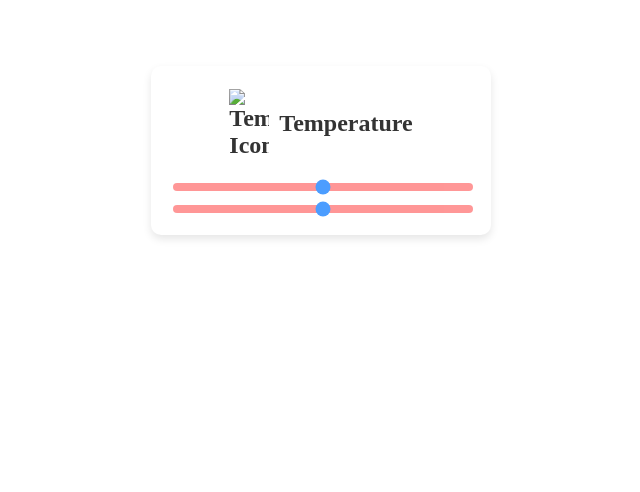
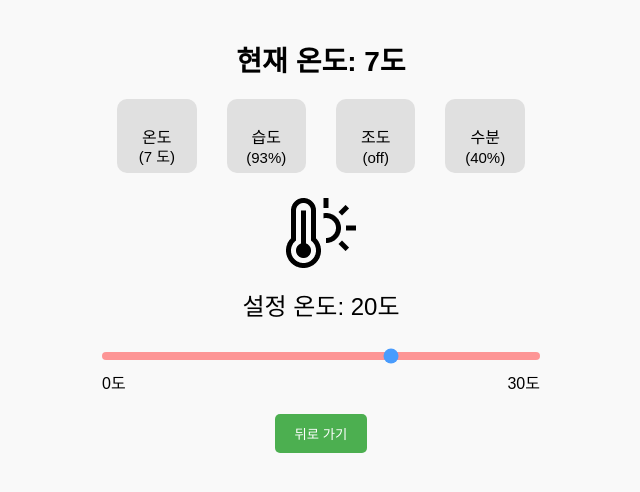
Before and after one commit to Meavvos/-, a plain HTML site: page farmy/temperature.html in a window 1280 px wide. Shown: the whole page, without its empty margins (319-959 px from the left). Drawn offline with Linux system fonts and the light colour scheme; files that its build step writes are made by us from their sources; a web font is replaced by a local one.

Commit message:
온도탭업데이트

```diff
--- a/farmy/temperature.html
+++ b/farmy/temperature.html
@@ -4,21 +4,141 @@
 <head>
     <meta charset="UTF-8">
     <meta name="viewport" content="width=device-width, initial-scale=1.0">
-    <title>Temperature Settings</title>
-    <link rel="stylesheet" href="farmstyle.css">
+    <link rel="icon" href="img/logo/favicon.svg">
+    <title>온도 설정 - Farmy</title>
+    <link rel="stylesheet" href="css/farmstyle.css">
+    <link rel="stylesheet" type="text/css" href='https://cdn.jsdelivr.net/gh/orioncactus/pretendard/dist/web/static/pretendard.css'>
+    <link rel="stylesheet" type="text/css" href="css/styleguide.css" />
+    <style>
+        body {
+            font-family: 'Pretendard', sans-serif;
+            margin: 0;
+            padding: 20px;
+            background-color: #f9f9f9;
+        }
+
+        .container {
+            max-width: 600px;
+            margin: 0 auto;
+            text-align: center;
+        }
+
+        h1 {
+            margin-bottom: 20px;
+            font-size: 28px; /* 폰트 크기 조정 */
+        }
+
+        .current-temp {
+            font-size: 24px; /* 현재 온도 크기 */
+            margin: 10px 0;
+        }
+
+        .slider {
+            width: 100%;
+            margin: 20px 0;
+        }
+
+        .temp-labels {
+            display: flex;
+            justify-content: space-between;
+            margin-top: -10px; /* 슬라이더와의 간격 조정 */
+        }
+
+        .back-button {
+            margin-top: 20px;
+            padding: 10px 20px;
+            background-color: #4CAF50;
+            color: white;
+            border: none;
+            border-radius: 5px;
+            cursor: pointer;
+        }
+
+        .info-container {
+            display: flex;
+            justify-content: space-between;
+            margin-bottom: 20px;
+        }
+
+        .info-box {
+            flex: 2; /* 칸을 균등하게 배분 */
+            background-color: #e0e0e0; /* 배경 색상 */
+            margin: 0 15px; /* 간격 */
+            padding: 25px;
+            border-radius: 10px;
+            position: relative; /* 자식 요소의 절대 위치를 위해 설정 */
+        }
+
+        .info-status {
+            position: absolute;
+            bottom: 7px; /* 박스의 아래쪽에 위치 */
+            left: 50%;
+            transform: translateX(-50%); /* 중앙 정렬 */
+            font-size: 15px; /* 상태 텍스트 크기 */
+        }
+    </style>
 </head>
 
 <body>
-    <div class="temperature-popup">
-        <div class="temperature-header">
-            <img src="thermometer-icon.png" alt="Temperature Icon" class="temperature-icon">
-            <p>Temperature</p>
+    <div class="container">
+        <h1 id="realTimeTemp">현재 온도: -10도</h1> <!-- 실시간 온도를 표시할 곳 -->
+
+        <!-- 4개의 정보 박스 추가 -->
+        <div class="info-container">
+            <div class="info-box" id="tempInfo">온도<div class="info-status">(0 도)</div></div>
+            <div class="info-box" id="humidityInfo">습도<div class="info-status">(on/off)</div></div>
+            <div class="info-box" id="lightInfo">조도<div class="info-status">(on/off)</div></div>
+            <div class="info-box" id="moistureInfo">수분<div class="info-status">(0%)</div></div>
         </div>
-        <div class="slider-container">
-            <input type="range" min="0" max="50" value="25" class="slider">
-            <input type="range" min="0" max="50" value="25" class="slider">
+
+        <img src="icon/Temperature.png" alt="온도 아이콘" class="icon"> <!-- 온도 아이콘 추가 -->
+        <div class="current-temp" id="currentTemp">설정 온도: 20도</div>
+        <input type="range" min="0" max="30" value="20" class="slider" id="tempSlider">
+
+        <!-- 온도 레이블 추가 -->
+        <div class="temp-labels">
+            <span>0도</span>
+            <span>30도</span>
         </div>
+        <button class="back-button" onclick="goBack()">뒤로 가기</button>
     </div>
+
+    <script>
+        const slider = document.getElementById('tempSlider');
+        const currentTemp = document.getElementById('currentTemp');
+
+        // 슬라이더 값이 변경될 때마다 현재 온도를 업데이트
+        slider.oninput = function() {
+            currentTemp.innerHTML = `설정 온도: ${this.value}도`;
+        };
+
+        // 아두이노에서 실시간 정보를 가져오는 함수 (예시)
+        function updateRealTimeData() {
+            // 실제 아두이노 API를 호출하거나 온도를 받아오는 코드를 구현해야 합니다
+            // 아래는 임의의 값을 생성하는 코드
+            const realTimeTemp = Math.floor(Math.random() * 31); // 0도에서 30도 사이의 임의의 온도
+            const humidity = Math.floor(Math.random() * 100); // 0%에서 100% 사이의 임의의 습도
+            const lightStatus = Math.random() < 0.5 ? 'on' : 'off'; // 임의의 조도 상태
+            const moisture = Math.floor(Math.random() * 100); // 0%에서 100% 사이의 임의의 수분
+
+            // 실제 값으로 UI 업데이트
+            document.getElementById('realTimeTemp').innerHTML = `현재 온도: ${realTimeTemp}도`;
+            document.getElementById('tempInfo').querySelector('.info-status').innerHTML = `(${realTimeTemp} 도)`;
+            document.getElementById('humidityInfo').querySelector('.info-status').innerHTML = `(${humidity}%)`;
+            document.getElementById('lightInfo').querySelector('.info-status').innerHTML = `(${lightStatus})`;
+            document.getElementById('moistureInfo').querySelector('.info-status').innerHTML = `(${moisture}%)`;
+        }
+
+        // 페이지 로드 시 실시간 온도 및 정보 업데이트
+        window.onload = function() {
+            setInterval(updateRealTimeData, 5000); // 5초마다 실시간 데이터 업데이트
+        };
+
+        // 뒤로 가기 함수
+        function goBack() {
+            window.history.back(); // 이전 페이지로 돌아가기
+        }
+    </script>
 </body>
 
 </html>
```
Also changed, not shown: farmy/index.html (+15 -9 lines).
